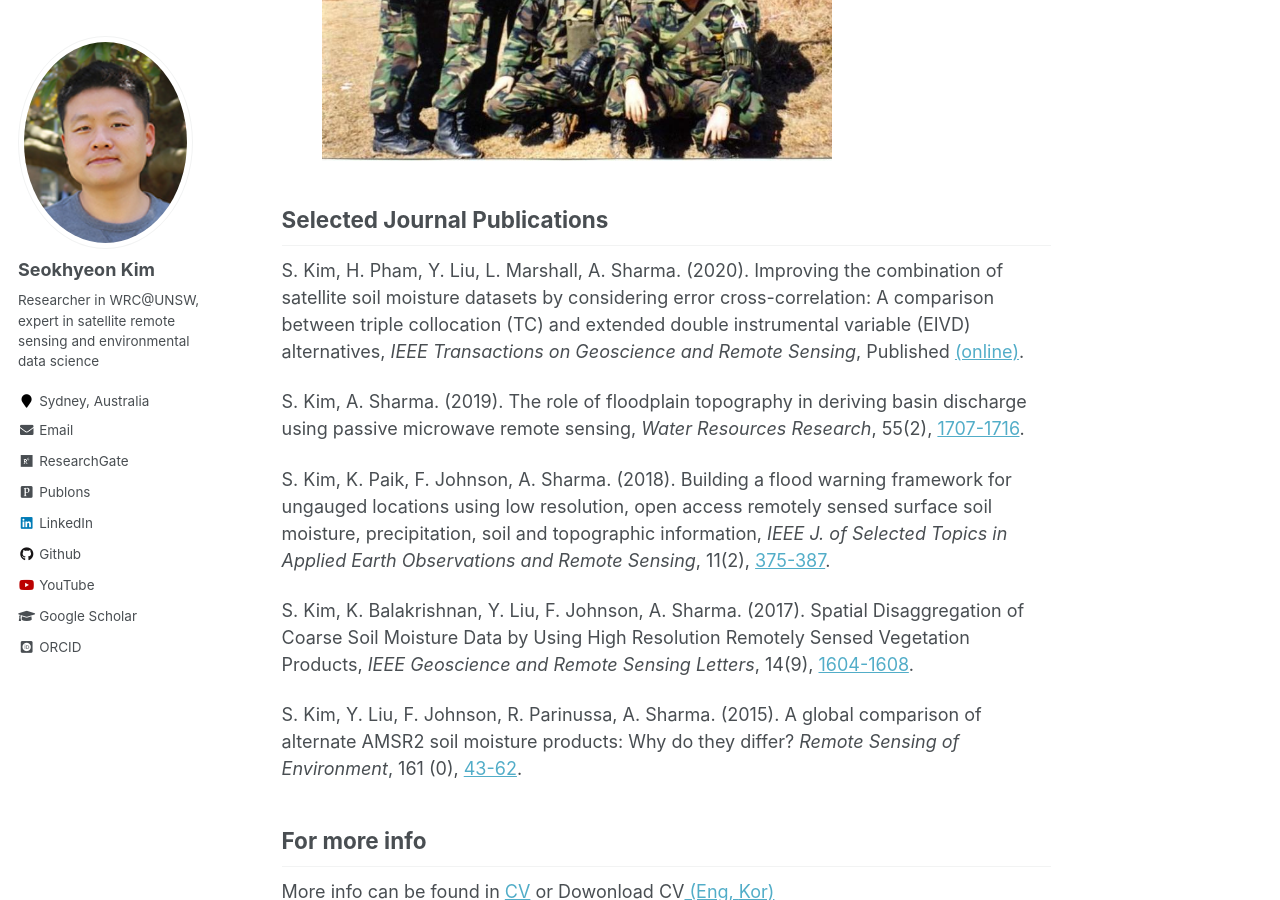
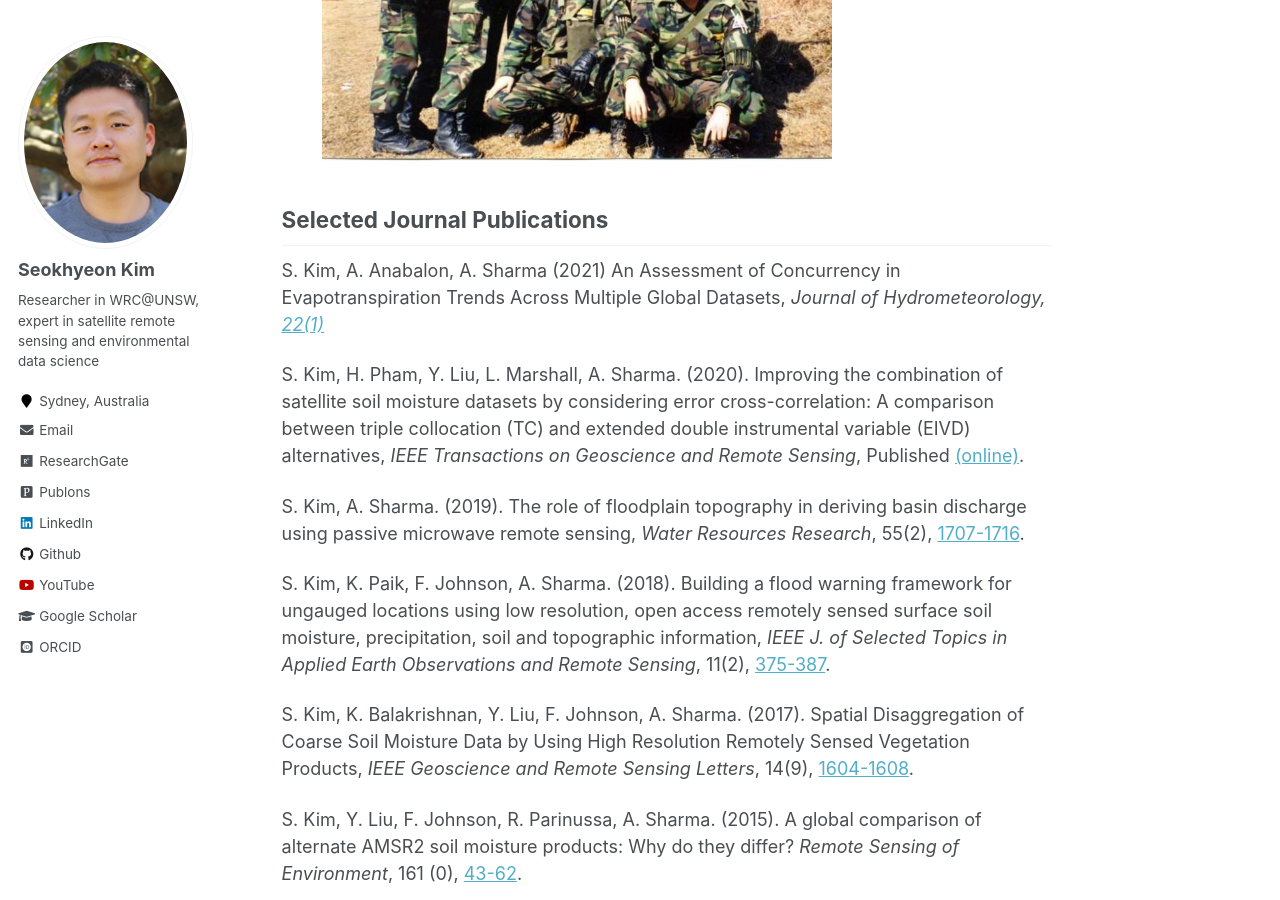
Before and after one commit to uawds/SanghoonJunWater.github.io, a Jekyll site: the page built from _pages/about.md, in a window 1280 px wide and 900 px high, scrolled down 2194 px. Built offline with Jekyll 4.4.1, drawn with Linux system fonts in a browser that asks for light colours; some web fonts are replaced.

Commit message:
Update about.md

```diff
--- a/_pages/about.md
+++ b/_pages/about.md
@@ -37,6 +37,8 @@ I am a researcher in the fields of satellite remote sensing and environmental da
 <br/><img src='/images/ARMY.jpg' width="70%" height="70%" alt="ARMY" class="center">
 
 ## Selected Journal Publications
+S. Kim, A. Anabalon, A. Sharma (2021) An Assessment of Concurrency in Evapotranspiration Trends Across Multiple Global Datasets, <i>Journal of Hydrometeorology<i>, [22(1)](https://journals.ametsoc.org/view/journals/hydr/22/1/jhm-d-20-0059.1.xml)
+
 S. Kim, H. Pham, Y. Liu, L. Marshall, A. Sharma. (2020). Improving the combination of satellite soil moisture datasets by considering error cross-correlation: A comparison between triple collocation (TC) and extended double instrumental variable (EIVD) alternatives, <i>IEEE Transactions on Geoscience and Remote Sensing</i>, Published [(online)](https://ieeexplore.ieee.org/document/9246707).
 
 S. Kim, A. Sharma. (2019). The role of floodplain topography in deriving basin discharge using passive microwave remote sensing, <i>Water Resources Research</i>, 55(2), [1707-1716](https://agupubs.onlinelibrary.wiley.com/doi/abs/10.1029/2018WR023627).
```
